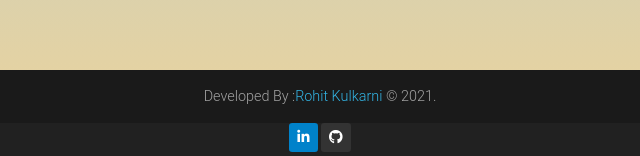
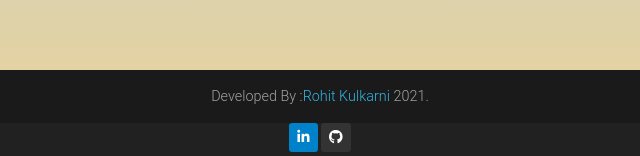
Before and after one commit to rohit-1416/QuoteSite, a plain HTML site: page index.html in a window 1280 px wide. Shown: the part 641-797 px from the top of the page, 320-960 px from the left. Drawn offline with nearby package versions, Linux system fonts and the light colour scheme; no server answers.

Commit message:
near about target

```diff
--- a/index.html
+++ b/index.html
@@ -4,7 +4,7 @@
     <meta charset="UTF-8">
     <meta http-equiv="X-UA-Compatible" content="IE=edge">
     <meta name="viewport" content="width=device-width, initial-scale=1.0">
-    <title>Document</title>
+    <title>QuoteSite </title>
 
     <!-- Font Awesome -->
 <link rel="stylesheet" href="https://use.fontawesome.com/releases/v5.8.2/css/all.css">
@@ -109,7 +109,7 @@
     <footer class="page-footer font-small bg-dark fixed-bottom">
 
         <!-- Copyright -->
-        <div class="footer-copyright text-center py-3">Developed By :<a href="https://rohitk.netlify.app" class="text-info">Rohit Kulkarni</a>  © 2021.
+        <div class="footer-copyright text-center py-3">Developed By :<a href="https://rohitk.netlify.app" class="text-info">Rohit Kulkarni</a> 2021.
           <a href="https://rohitk.netlify.app"></a>
           </div>
           <div class="text-center ">
```
